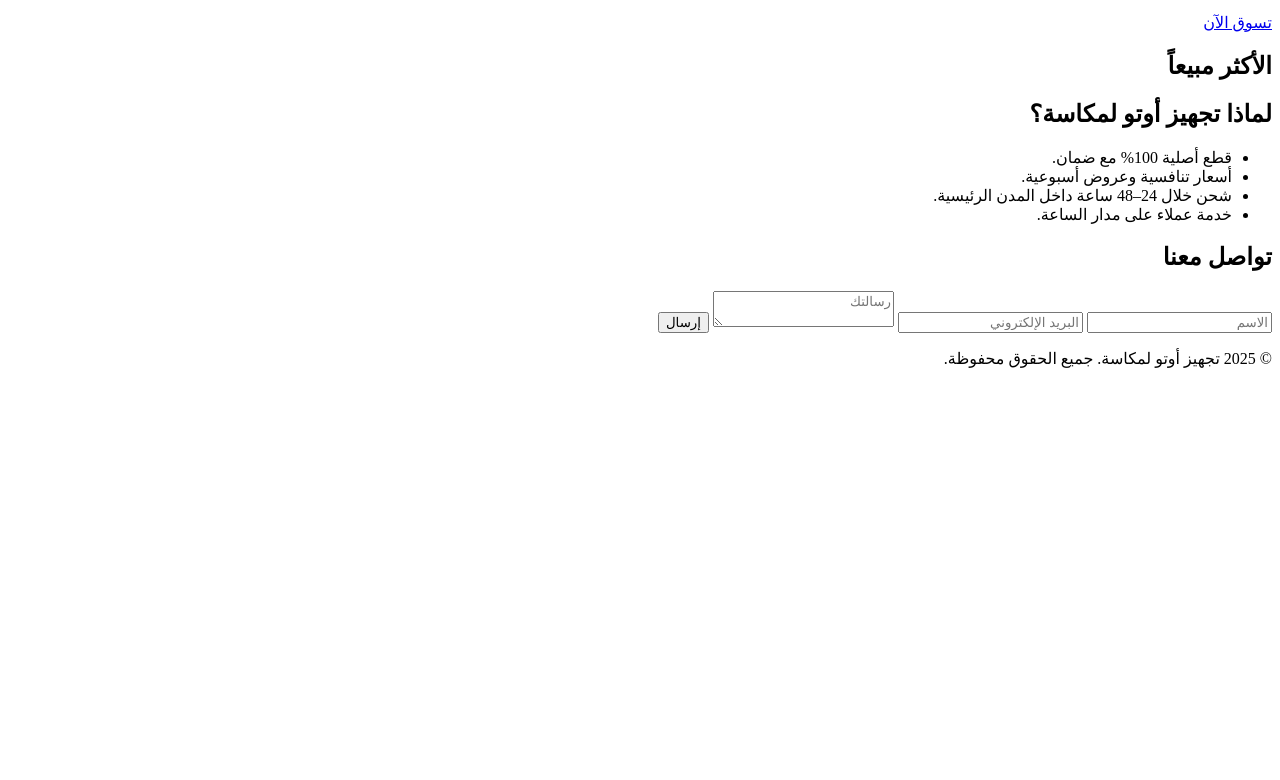
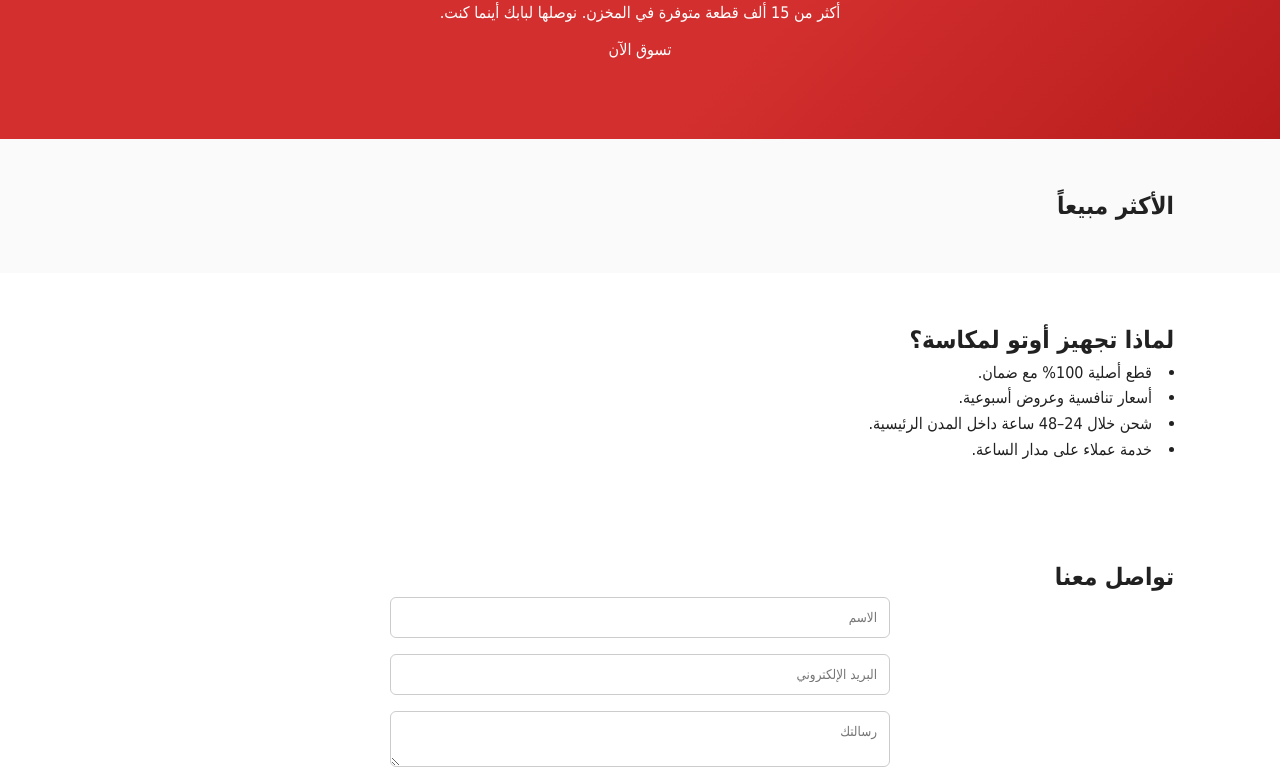
Before and after one commit to tajhizautolmkanssa-netizen/tajhiz-auto-lmkanssa, a plain HTML site: page index.html in a window 1280 px wide. Shown: the part 157-937 px from the top of the page. Before the commit the page ends 800 px from the top, so only its background shows below. Drawn offline with Linux system fonts and the light colour scheme; a script that the page names is missing.

Commit message:
Update index.html

```diff
--- a/index.html
+++ b/index.html
@@ -6,7 +6,7 @@
   <meta name="viewport" content="width=device-width, initial-scale=1">
   <meta name="description" content="قطع غيار سيارات أصلية وبأسعار تنافسية. شحن سريع لجميع أنحاء المملكة.">
   <link rel="icon" href="img/logo.svg">
-  <link rel="stylesheet" href="file-41w.css">
+  <link rel="stylesheet" href="file-4lw.css">
 </head>
 <body>
   <header class="navbar">
```
